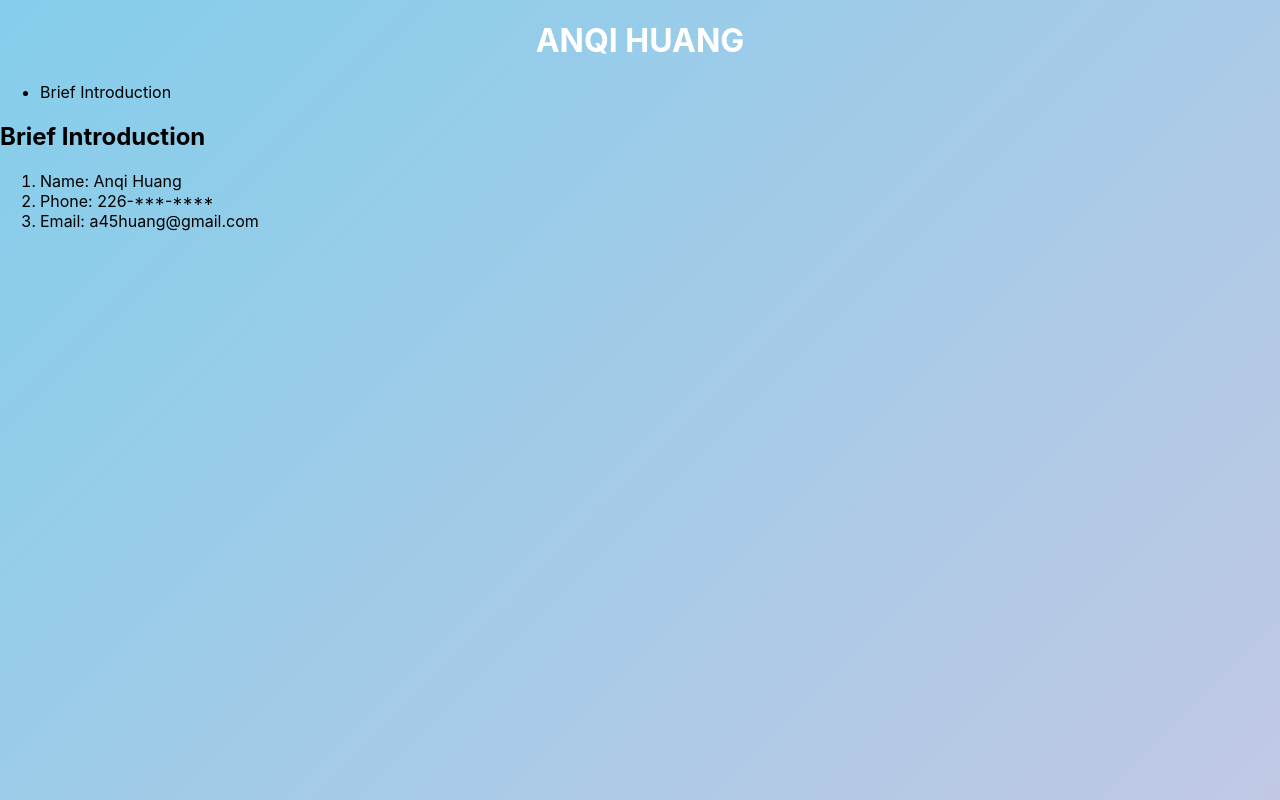
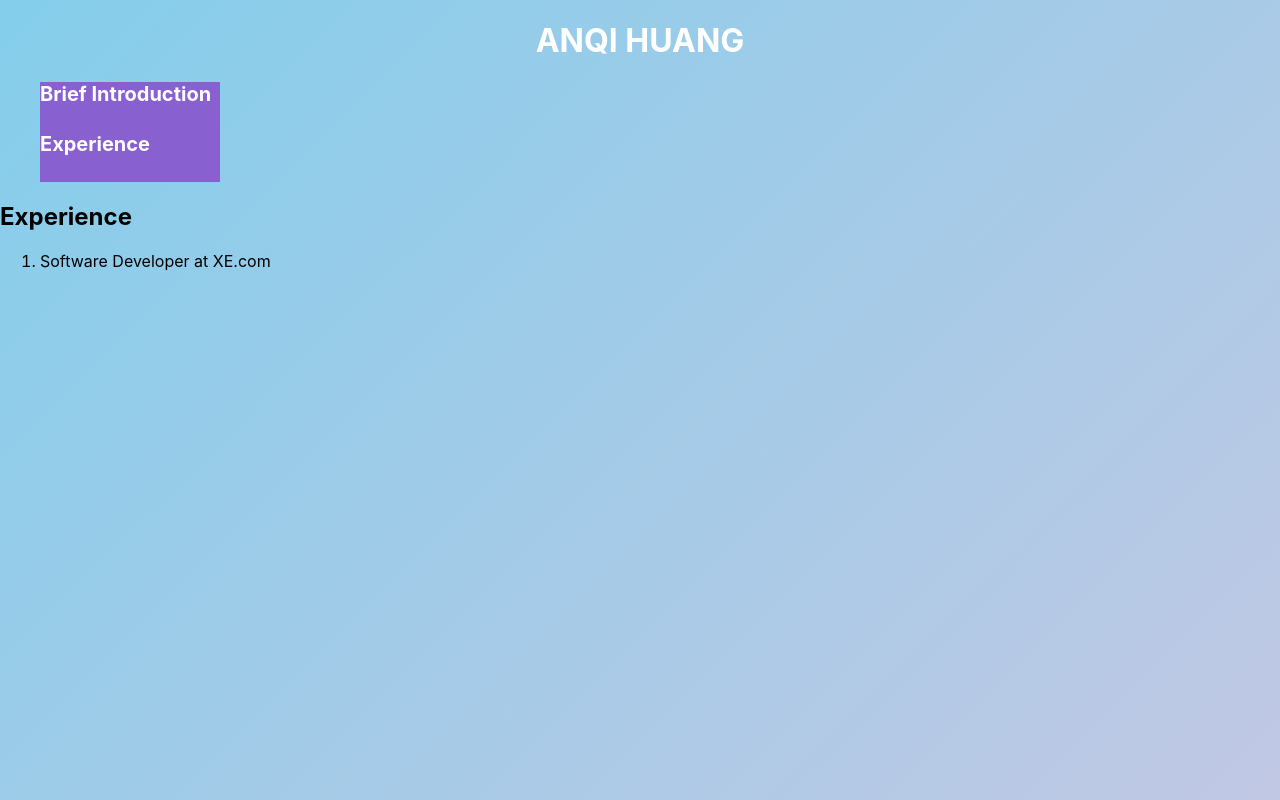
Before and after one commit to AnqiHuangQiQi/my_portfolio, a React (Create React App) app: page / in a window 1280 px wide. Built offline with nearby package versions, Linux system fonts and the light colour scheme.

Commit message:
ANQI-portfolio, add styling to tabs

```diff
--- a/src/components/tabs.js
+++ b/src/components/tabs.js
@@ -1,6 +1,21 @@
 import styled from "styled-components";
 import { Tabs, TabList, Tab, TabPanel } from "react-tabs";
 
+const StyledTab = styled(Tab)`
+    // position: absolute;
+    left: 0;
+    display: block;
+    background-color: #8860D0;
+    color: #ffffff;
+    width: 180px;
+    height: 50px;
+    list-style-type: none;
+    font-size: 20px;
+    font-weight: bold;
+`;
 
+const StyledTabs = styled(Tabs)`
 
-export {Tabs, TabList, Tab, TabPanel};
+`;
+
+export {StyledTabs, TabList, StyledTab, TabPanel};
--- a/src/pages/home.js
+++ b/src/pages/home.js
@@ -2,7 +2,7 @@ import React, {Component} from "react";
 import styled from "styled-components";
 import { BigTitle } from "../components/titles";
 import PreviewSection from "../components/previewSection";
-import { Tabs, TabList, Tab, TabPanel } from "../components/tabs";
+import { StyledTabs, TabList, StyledTab, TabPanel } from "../components/tabs";
 
 const PageWrapper = styled.div`
   position:fixed;
@@ -29,14 +29,21 @@ class Home extends Component {
                     "Phone: 226-***-****",
                     "Email: a45huang@gmail.com"
                 ]
+            },
+            {
+                "title": "Experience",
+                "items": [
+                    "Software Developer at XE.com"
+                ]
             }
         ];
         return (
             <PageWrapper>
                 <BigTitle style={{ "text-align": "center" }}>ANQI HUANG</BigTitle>
-                <Tabs>
+                <StyledTabs defaultIndex={1}>
                     <TabList>
-                        <Tab>{payloads[0].title}</Tab>
+                        <StyledTab>{payloads[0].title}</StyledTab>
+                        <StyledTab>{payloads[1].title}</StyledTab>
                     </TabList>
                     <TabPanel>
                         <PreviewSection
@@ -44,7 +51,13 @@ class Home extends Component {
                             items={payloads[0].items}
                         />
                     </TabPanel>
-                </Tabs>
+                    <TabPanel>
+                        <PreviewSection
+                            title={payloads[1].title}
+                            items={payloads[1].items}
+                        />
+                    </TabPanel>
+                </StyledTabs>
             </PageWrapper>
         );
     }
```
